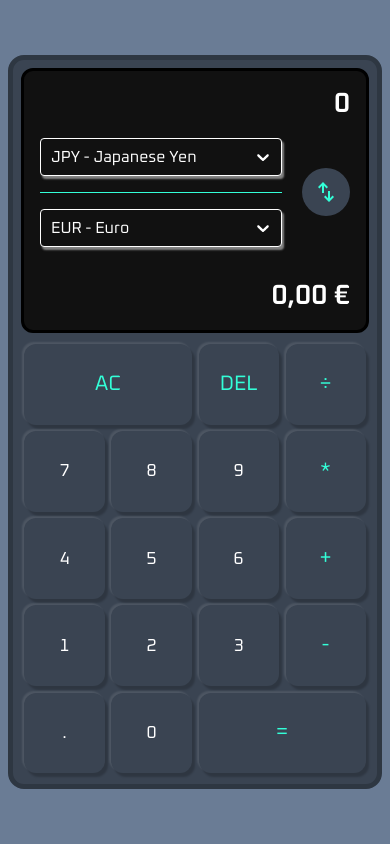
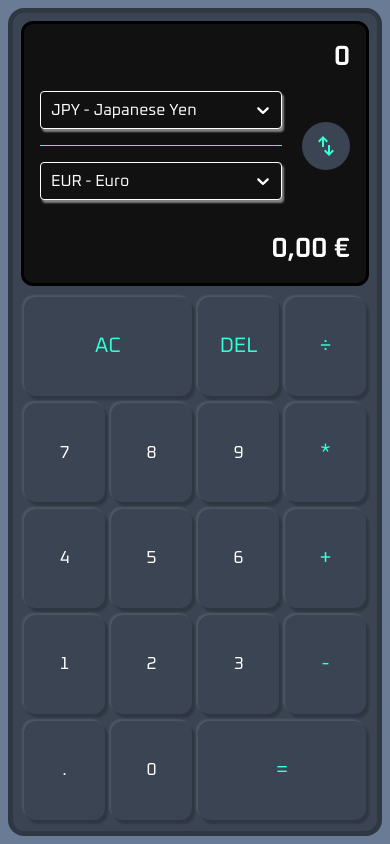
Before and after one commit to ericelric/Yen2Euro, a React (Vite) app: page / in a window 390 px wide. Built offline with nearby package versions, Linux system fonts and the light colour scheme.

Commit message:
Use rem values in media queries

```diff
--- a/src/components/Calculator/Buttons/Buttons.module.css
+++ b/src/components/Calculator/Buttons/Buttons.module.css
@@ -36,8 +36,8 @@
   grid-column: span 2;
 }
 
-@media (min-height: 750px) and (max-width: 449px) and (orientation: portrait),
-  (min-width: 450px) and (min-height: 850px) {
+@media (min-height: 74rem) and (max-width: 28rem) and (orientation: portrait),
+  (min-width: 28rem) and (min-height: 53rem) {
   .button {
     aspect-ratio: 1;
   }
--- a/src/components/Calculator/Calculator.module.css
+++ b/src/components/Calculator/Calculator.module.css
@@ -7,19 +7,19 @@
   grid-template-rows: minmax(16rem, max-content) 1fr;
   height: 100%;
   max-height: 100vh;
-  max-width: 450px;
+  max-width: 28rem;
   padding: 0.5rem;
   width: 100%;
 }
 
-@media (min-width: 450px) {
+@media (min-width: 28rem) {
   .calculator__wrapper {
     grid-template-rows: minmax(18rem, max-content) 1fr;
   }
 }
 
-@media (min-height: 750px) and (max-width: 449px) and (orientation: portrait),
-  (min-width: 450px) and (min-height: 850px) {
+@media (min-height: 74rem) and (max-width: 28rem) and (orientation: portrait),
+  (min-width: 28rem) and (min-height: 53rem) {
   .calculator__wrapper {
     height: auto;
   }
```
